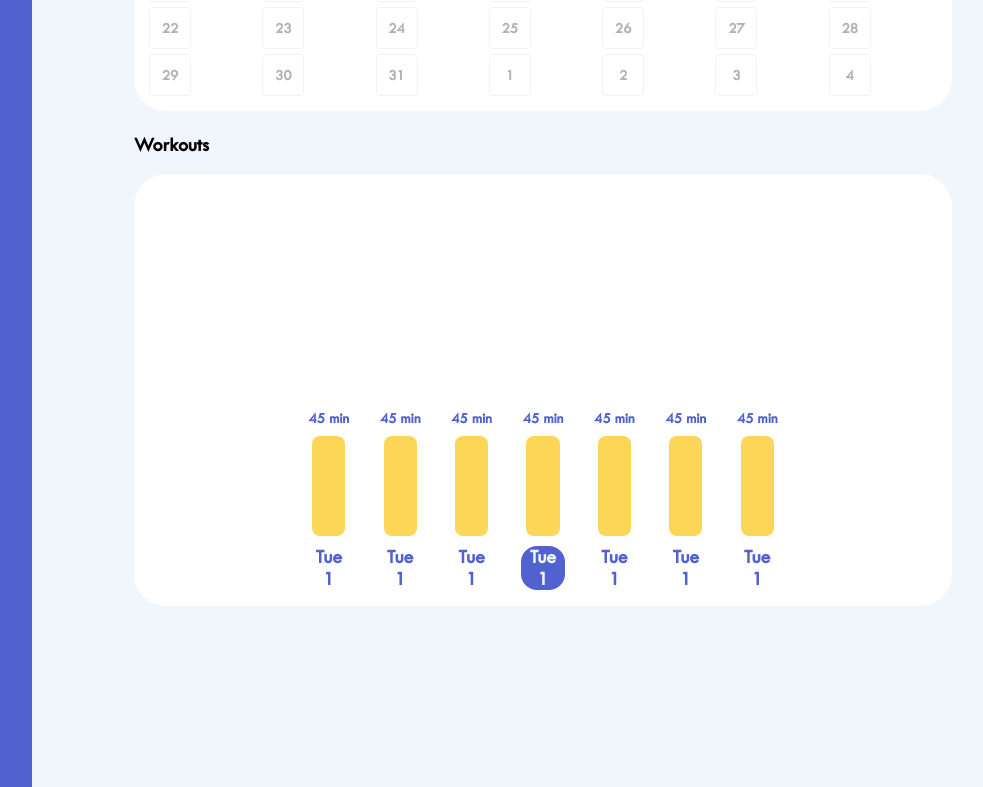
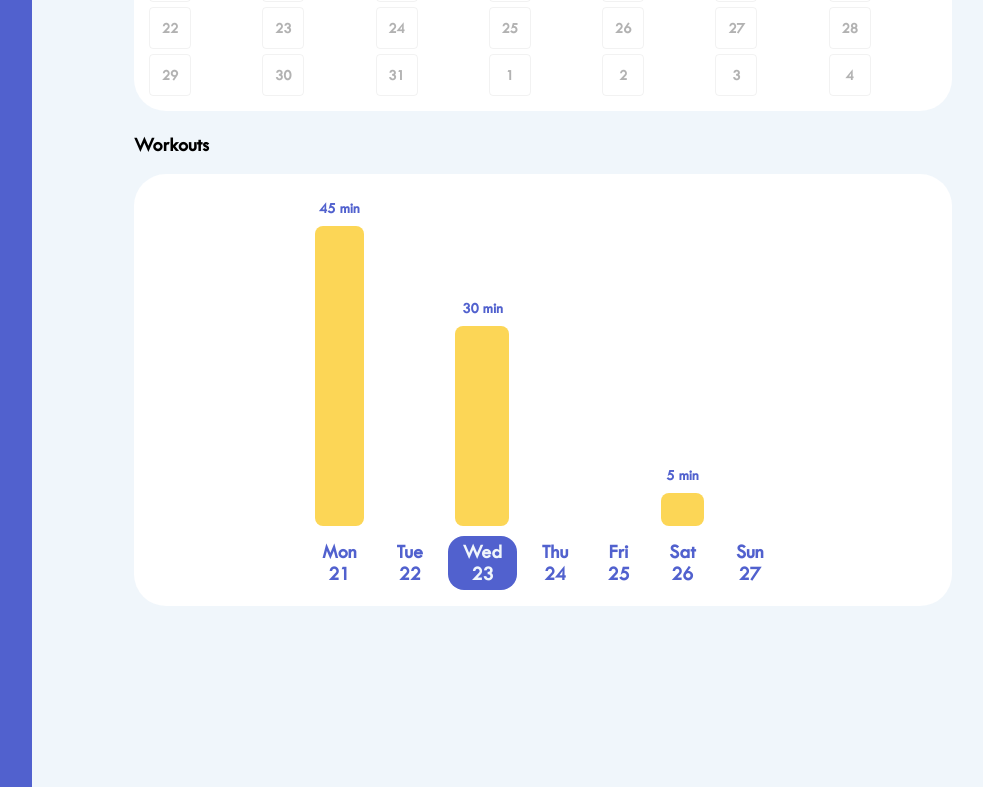
Before and after one commit to DomizianoScarcelli/workout-tracker, a React (Create React App) app: page /home in a window 1280 px wide. Shown: the part 656-1443 px from the top of the page, without its empty margins (168-1151 px from the left). Built offline with nearby package versions, Linux system fonts and the light colour scheme.

Commit message:
Weekly workouts on the home page chart

```diff
--- a/package.json
+++ b/package.json
@@ -8,6 +8,7 @@
     "@testing-library/user-event": "^13.5.0",
     "classnames": "^2.3.1",
     "framer-motion": "^6.2.8",
+    "moment": "^2.29.1",
     "react": "^17.0.2",
     "react-dom": "^17.0.2",
     "react-router-dom": "^6.2.2",
--- a/src/routes/Home/FrequencyChart/FrequencyChart.js
+++ b/src/routes/Home/FrequencyChart/FrequencyChart.js
@@ -1,48 +1,73 @@
-import React from "react"
+import React, { useState } from "react"
 import styles from "./FrequencyChart.module.css"
+import moment from "moment"
 
 export default function FrequencyChart() {
+	let insertedChart = 0
+
+	//Represent the workouts relative to the selected time period, it emulates an eventual API response
 	const workouts = [
 		{
 			minutes: 45,
-			day: "Tue 1",
+			day: "2022-03-21T19:18:04+01:00",
 		},
 		{
-			minutes: 45,
-			day: "Tue 1",
+			minutes: 30,
+			day: "2022-03-23T19:18:04+01:00",
 		},
 		{
-			minutes: 45,
-			day: "Tue 1",
-		},
-		{
-			minutes: 45,
-			day: "Tue 1",
-		},
-		{
-			minutes: 45,
-			day: "Tue 1",
-		},
-		{
-			minutes: 45,
-			day: "Tue 1",
-		},
-		{
-			minutes: 45,
-			day: "Tue 1",
+			minutes: 5,
+			day: "2022-03-26T19:18:04+01:00",
 		},
 	]
+
+	const chartHeight = (workout) => {
+		return {
+			height: `${(workout.minutes / 60) * 100}%`,
+		}
+	}
+
+	const getWorkout = (day) => {
+		let workout = undefined
+		if (workouts[insertedChart] === undefined) {
+			return workout
+		}
+		if (moment(workouts[insertedChart].day).format("ddd DD") === day) {
+			workout = workouts[insertedChart]
+			insertedChart += 1
+		}
+		return workout
+	}
+
+	const getDaysOfThisWeek = () => {
+		let days = []
+		let day = moment().startOf("isoWeek")
+		for (let i = 0; i < 7; i++) {
+			days.push(day.format("ddd DD"))
+			day.add(1, "day")
+		}
+		return days
+	}
+
+	const isSelected = (workout) => {
+		return moment().format("ddd DD") === moment(workout.day).format("ddd DD")
+	}
 
 	return (
 		<div className={styles.container}>
 			<div className={styles.label}>Workouts</div>
 			<div className={styles.horizontalContainer}>
-				{workouts.map((workout, i) => {
-					return (
+				{getDaysOfThisWeek().map((day) => {
+					const workout = getWorkout(day)
+					return workout === undefined ? (
+						<div className={styles.infoContainer}>
+							<div className={styles.day}>{day}</div>
+						</div>
+					) : (
 						<div className={styles.infoContainer}>
 							<div className={styles.minutes}>{workout.minutes} min</div>
-							<div className={styles.chart}></div>
-							<div className={styles.day + " " + (i === 3 ? styles.selected : "")}>{workout.day}</div>
+							<div className={styles.chart} style={chartHeight(workout)}></div>
+							<div className={styles.day + " " + (isSelected(workout) ? styles.selected : "")}>{moment(workout.day).format("ddd DD")}</div>
 						</div>
 					)
 				})}
--- a/src/routes/Home/FrequencyChart/FrequencyChart.module.css
+++ b/src/routes/Home/FrequencyChart/FrequencyChart.module.css
@@ -20,7 +20,7 @@
 }
 
 .horizontalContainer {
-	gap: 6%;
+	gap: 2%;
 	height: 100%;
 	width: 60%;
 	justify-content: space-evenly;
@@ -29,6 +29,7 @@
 }
 
 .infoContainer {
+	min-width: 40px;
 	height: 100%;
 	justify-content: flex-end;
 	text-align: center;
@@ -39,14 +40,14 @@
 }
 
 .chart {
-	width: calc(100% - 10px);
+	width: calc(100% - 15px);
 	height: 100px;
 	border-radius: 0.5rem;
 	background-color: var(--yellow);
 }
 
 .day {
-	padding: 0 5px 0 5px;
+	padding: 5px;
 	font-size: 20px;
 	text-align: center;
 	font-weight: bold;
```
Also changed, not shown: 1 other file (tests, documents, lock files or other folders).
